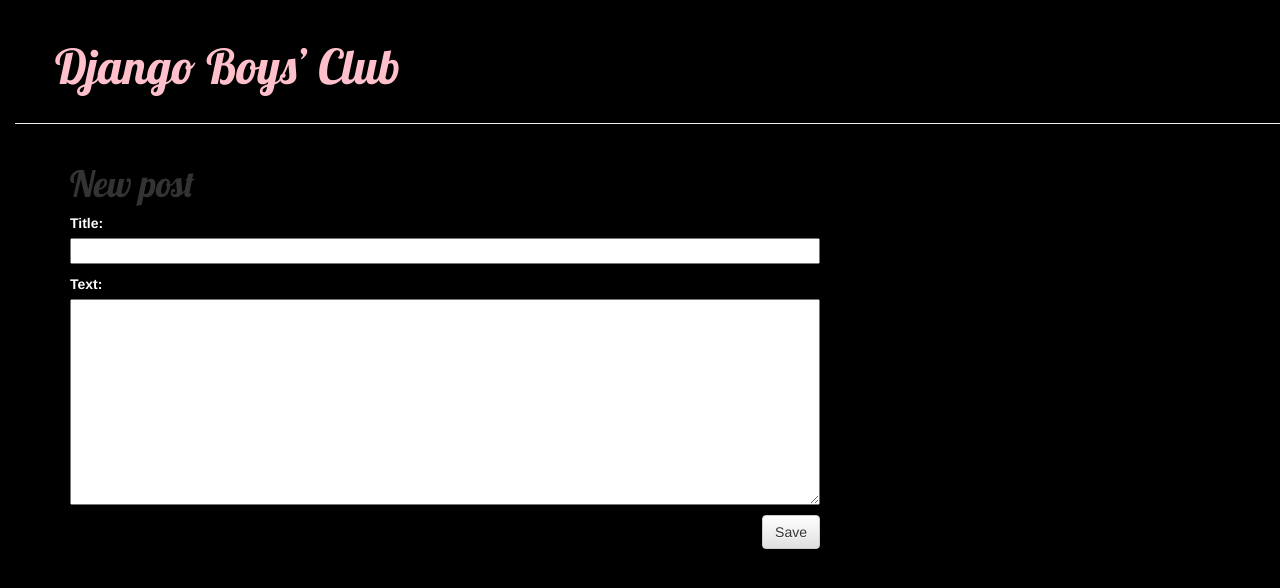
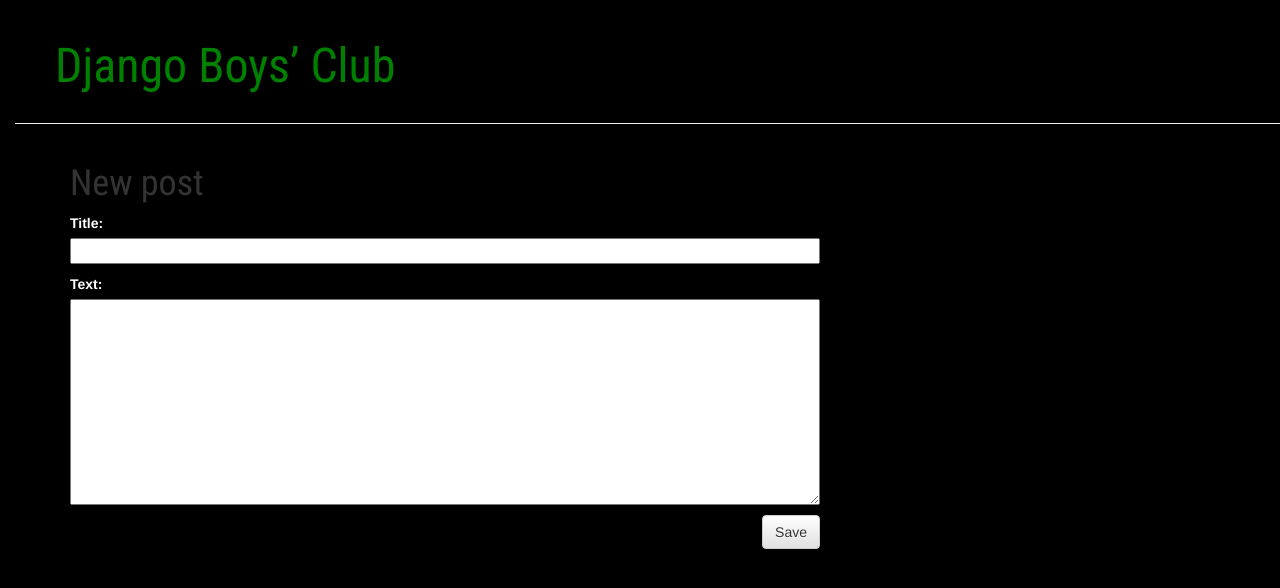
Before and after one commit to zhaqenl/my-first-blog, a Django app: page /post/new in a window 1280 px wide. Shown: the top 588 px of the page. Run offline with Django 3.2, Linux system fonts and the light colour scheme; some libraries are stand-ins or nearby versions.

Commit message:
Change font family

```diff
--- a/blog/static/css/blog.css
+++ b/blog/static/css/blog.css
@@ -10,7 +10,7 @@
 }
 
 .page-header h1, .page-header h1 a, .page-header h1 a:visited, .page-header h1 a:active {
-    color: pink;
+    color: green;
     font-size: 36pt;
     text-decoration: none;
 }
@@ -20,7 +20,7 @@
 }
 
 h1, h2, h3, h4 {
-    font-family: 'Lobster', cursive;
+    font-family: 'Roboto Condensed', sans-serif;
 }
 
 p {
@@ -52,5 +52,5 @@
 }
 
 .post h1 a, .post h1 a:visited {
-    color: pink;
+    color: green;
 }
--- a/blog/templates/blog/base.html
+++ b/blog/templates/blog/base.html
@@ -5,7 +5,7 @@
         <title>Django Boys’ Club</title>
         <link rel="stylesheet" href="//maxcdn.bootstrapcdn.com/bootstrap/3.2.0/css/bootstrap.min.css">
         <link rel="stylesheet" href="//maxcdn.bootstrapcdn.com/bootstrap/3.2.0/css/bootstrap-theme.min.css">
-        <link href='//fonts.googleapis.com/css?family=Lobster&subset=latin,latin-ext' rel='stylesheet' type='text/css'>
+        <link href="https://fonts.googleapis.com/css?family=Roboto+Condensed" rel="stylesheet">
         <link rel="stylesheet" href="{% static 'css/blog.css' %}">
     </head>
     <body>
```
